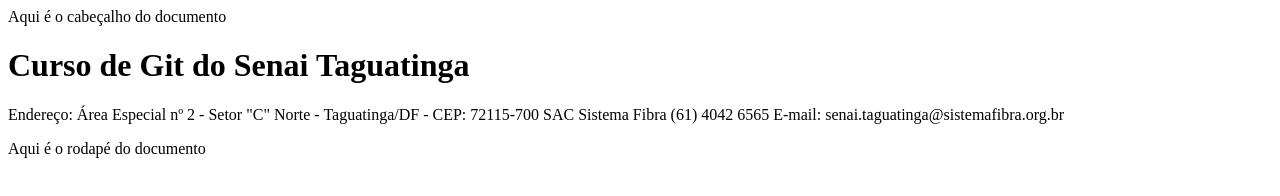
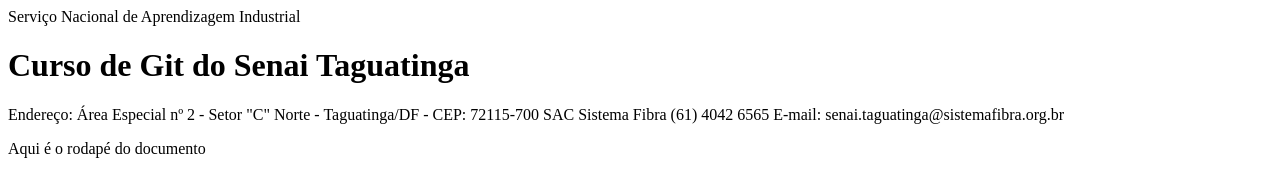
Before and after one commit to romulosilvestre/cursogithub, a plain HTML site: page senaitaguatinga.html in a window 1280 px wide. Drawn offline with Linux system fonts and the light colour scheme.

Commit message:
trabalhando no header

```diff
--- a/senaitaguatinga.html
+++ b/senaitaguatinga.html
@@ -1,4 +1,3 @@
-
 <!DOCTYPE html>
 
 <head>
@@ -8,7 +7,7 @@
 <body>
 
     <header>
-            Aqui é o cabeçalho do documento
+            Serviço Nacional de Aprendizagem Industrial
     </header>
 
     <main>
```
